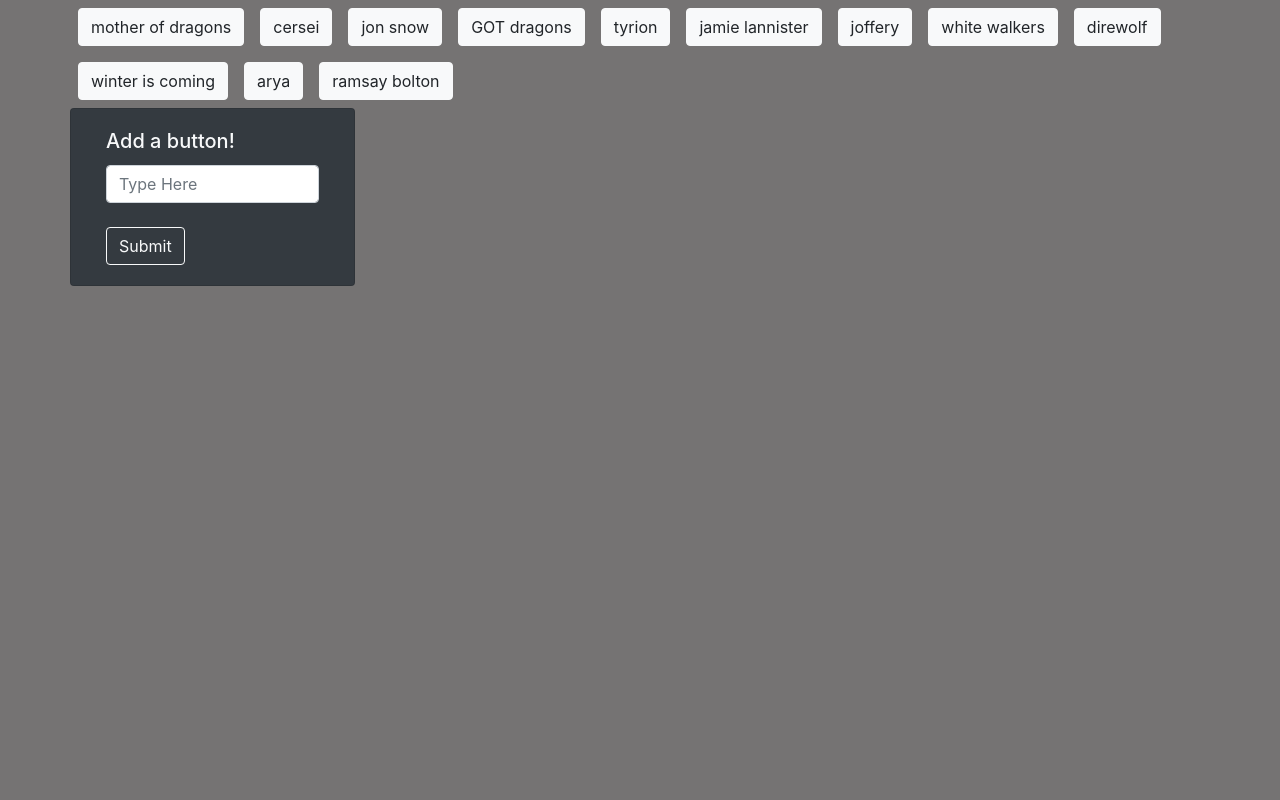
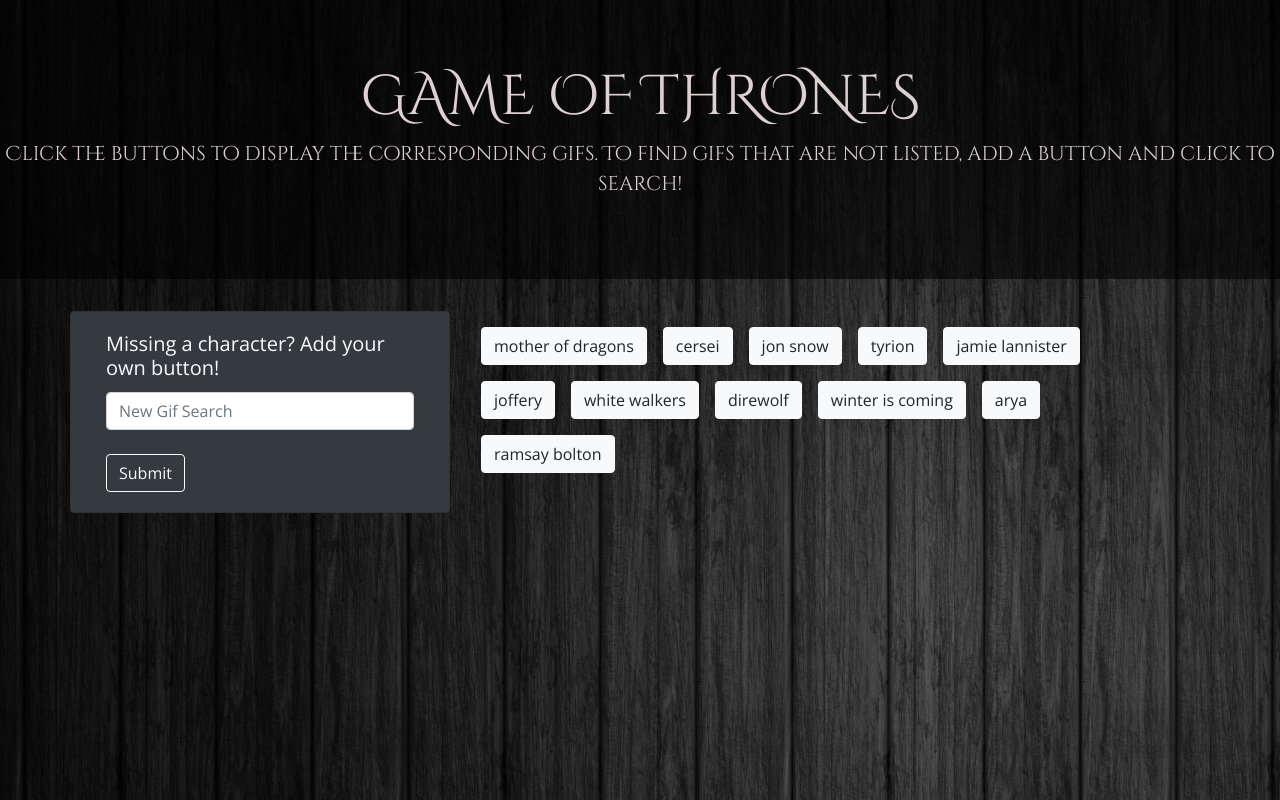
Before and after one commit to cclohisy/gotGifGenerator, a plain HTML site: page index.html in a window 1280 px wide. Drawn offline with nearby package versions, Linux system fonts and the light colour scheme.

Commit message:
added title display

```diff
--- a/app.js
+++ b/app.js
@@ -8,7 +8,7 @@
 
     //create topics array
     //this will be the tile of the buttons displayed
-    var topics = ["mother of dragons", "cersei", "jon snow", "GOT dragons", "tyrion", "jamie lannister", "joffery", "white walkers", "direwolf", "winter is coming", "arya", "ramsay bolton"]
+    var topics = ["mother of dragons", "cersei", "jon snow", "tyrion", "jamie lannister", "joffery", "white walkers", "direwolf", "winter is coming", "arya", "ramsay bolton"]
     console.log(topics)
 
 
@@ -21,7 +21,7 @@
             //create button for each item in array
             var topicButton = $("<button>")
             //add classes for formatting
-            topicButton.attr("class", " topicBtn m-2 btn btn-light")
+            topicButton.addClass("topicBtn m-2 btn btn-light")
             //display text of ith item in button
             topicButton.text(topics[i])
 
@@ -52,7 +52,7 @@
 
 
     //on click of topic button...
-    $(".topicBtn").on("click", function () {
+    $("#buttonDiv").on("click", ".topicBtn",function () {
         //empty div so only chosen gifs pop up
         $("#gifsHere").empty()
         //set variable (var character?) to  get data-topic from button
@@ -77,26 +77,32 @@
                     //create div for each gif w/rating
                     var contentDiv = $("<div>");
                     // Make a paragraph to hold rating and store in variable
-                    var gifRating = $("<h3>");
+                    var gifRating = $("<h4>");
+                    var gifTitle = $("<h6>");
                     //set class for formatting
-                    gifRating.attr("class", "text-light ")
+                    gifRating.addClass("text-light mx-auto")
+                    gifTitle.addClass("text-light mx-auto")
                     // Set text of the paragraph to the rating of the image in results[i].
                     gifRating.text("Rating : " + results[i].rating);
+                    gifTitle.text("Title : " + results[i].title);
                     // Append image rating variable to the contentDiv variable.
                     contentDiv.append(gifRating);
+                    contentDiv.append(gifTitle);
+
 
                     //create image tag to hold gif
                     var gifImg = $("<img>");
                     // append gifImg to contentdiv
                     contentDiv.append(gifImg);
                     //set clases for formatting
-                    gifImg.attr("class", "img-responsive")
+                    gifImg.addClass("border border-white m-2")
 
                     // store animated source in variable
-                    var animatedSource = results[i].images.fixed_height.url
+                    var animatedSource = results[i].images.original.url
                     gifImg.attr("dataAnimated", animatedSource)
+
                     // Store still source in variable
-                    var stillSource = results[i].images.fixed_height_still.url
+                    var stillSource = results[i].images.fixed_width_still.url
                     gifImg.attr("dataStill", stillSource)
                     //set data state attribute to still
                     gifImg.attr("dataState", "still")
--- a/index.html
+++ b/index.html
@@ -8,6 +8,8 @@
     <!-- link bootstrap -->
     <link rel="stylesheet" href="https://maxcdn.bootstrapcdn.com/bootstrap/4.0.0/css/bootstrap.min.css" integrity="sha384-Gn5384xqQ1aoWXA+058RXPxPg6fy4IWvTNh0E263XmFcJlSAwiGgFAW/dAiS6JXm"
         crossorigin="anonymous">
+    <!-- link to fonts -->
+    <link href="https://fonts.googleapis.com/css?family=Cinzel+Decorative|Open+Sans" rel="stylesheet">
 
     <!-- link to jquery -->
     <script src="https://cdnjs.cloudflare.com/ajax/libs/jquery/3.2.1/jquery.min.js"></script>
@@ -23,32 +25,30 @@
 </head>
 
 <body>
+    <!-- page title -->
+    <div class="jumbotron jumbotron-fluid">
+        <h1 class="display-4 text-center">GAME OF THRONES</h1>
+        <p class="lead text-center">Click the buttons to display the corresponding gifs. To find gifs that are not listed, add a button and click to search!</p>
+    </div>
     <div class="container">
-        <!-- div to hold buttons as they are created -->
-        <div class="row" id="buttonDiv"> </div>
-
-        <!-- search form -->
         <div class="row">
-            <div class="col-lg-3 card bg-dark">
+            <!-- form to make new button -->
+            <div class="col-md-4 card bg-dark mb-2">
                 <div class="card-body">
-                    <h5 class="text-light card-title">Add a button! </h5>
-                    <input id="userInput" class="form-control card-text" type="text" placeholder="Type Here">
+                    <h5 class="text-light card-title">Missing a character? Add your own button!</h5>
+                    <input id="userInput" class="form-control card-text" type="text" placeholder="New Gif Search">
                     <br>
                     <button id="submitButton" class="btn btn-outline-light" type="button">Submit</button>
                 </div>
             </div>
-
-
-        </div>
-        <div class="row">
-            <!-- div to hold gifs when they appear -->
-            <div class="col-lg-12">
-                <div id="gifsHere"> </div>
-
-            </div>
+            <!-- div to hold buttons as they are created -->
+            <div class="col-md-7 m-2" id="buttonDiv"> </div>
         </div>
 
+    <!-- div to hold gifs as the are generated -->
+    <div class="row m-2" id="gifsHere">
     </div>
+
     </div>
 
     <!-- bootstrap links-->
--- a/style.css
+++ b/style.css
@@ -1,3 +1,17 @@
+.jumbotron{
+    font-family: 'Cinzel Decorative', cursive;
+    color: rgb(221, 208, 208);
+    background-color:rgba(0, 0, 0, 0.589);
+
+}
+
+
 body{
-    background-color: rgb(117, 115, 115);
+    background-image: url("images/dkwood.jpg");
+    font-family: 'Open Sans', sans-serif;
+
 }
+
+h6{
+    width: 200px;
+}
```
Also changed, not shown: images/dkwood.jpg (added), 1 other file.
